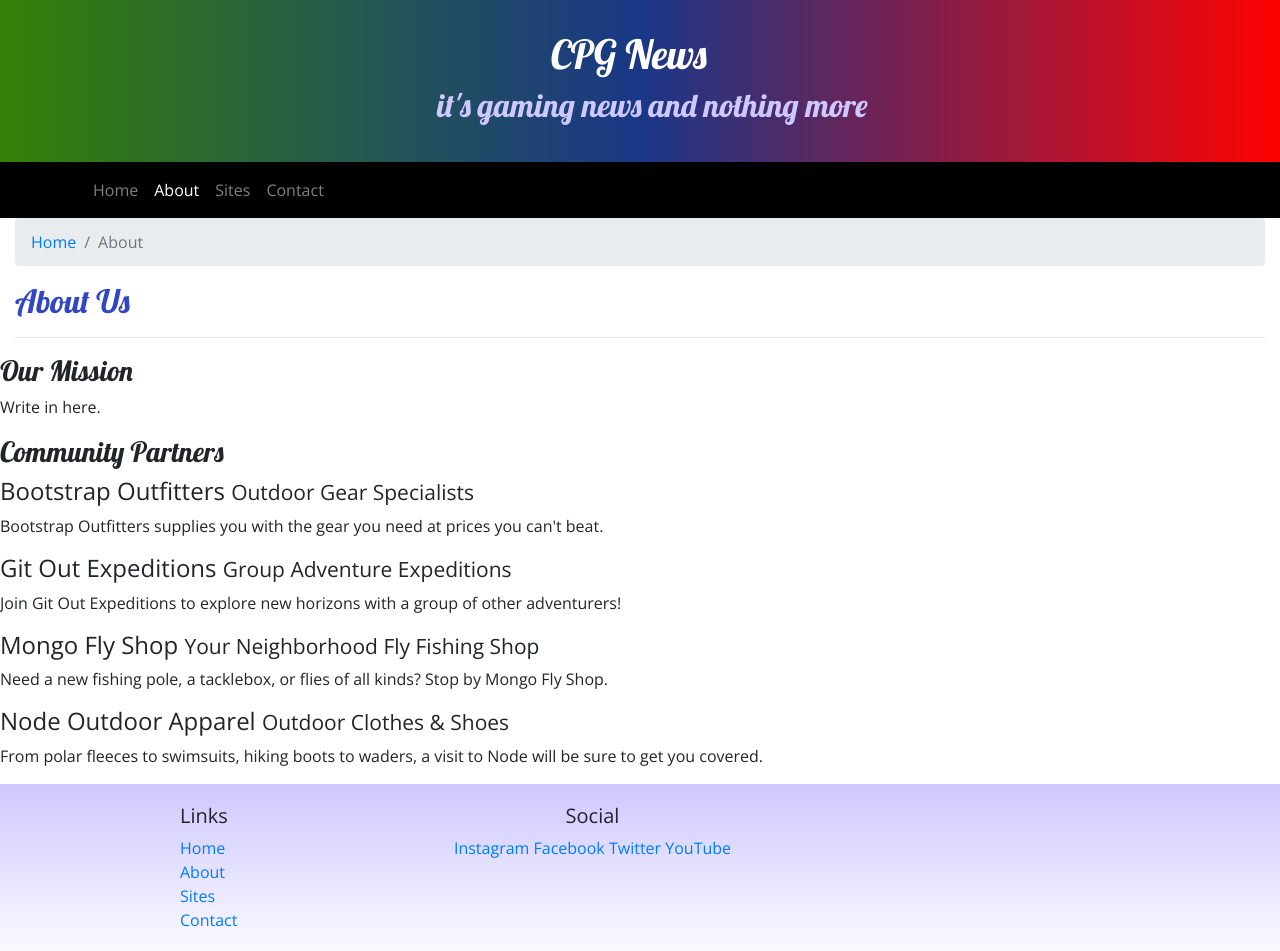
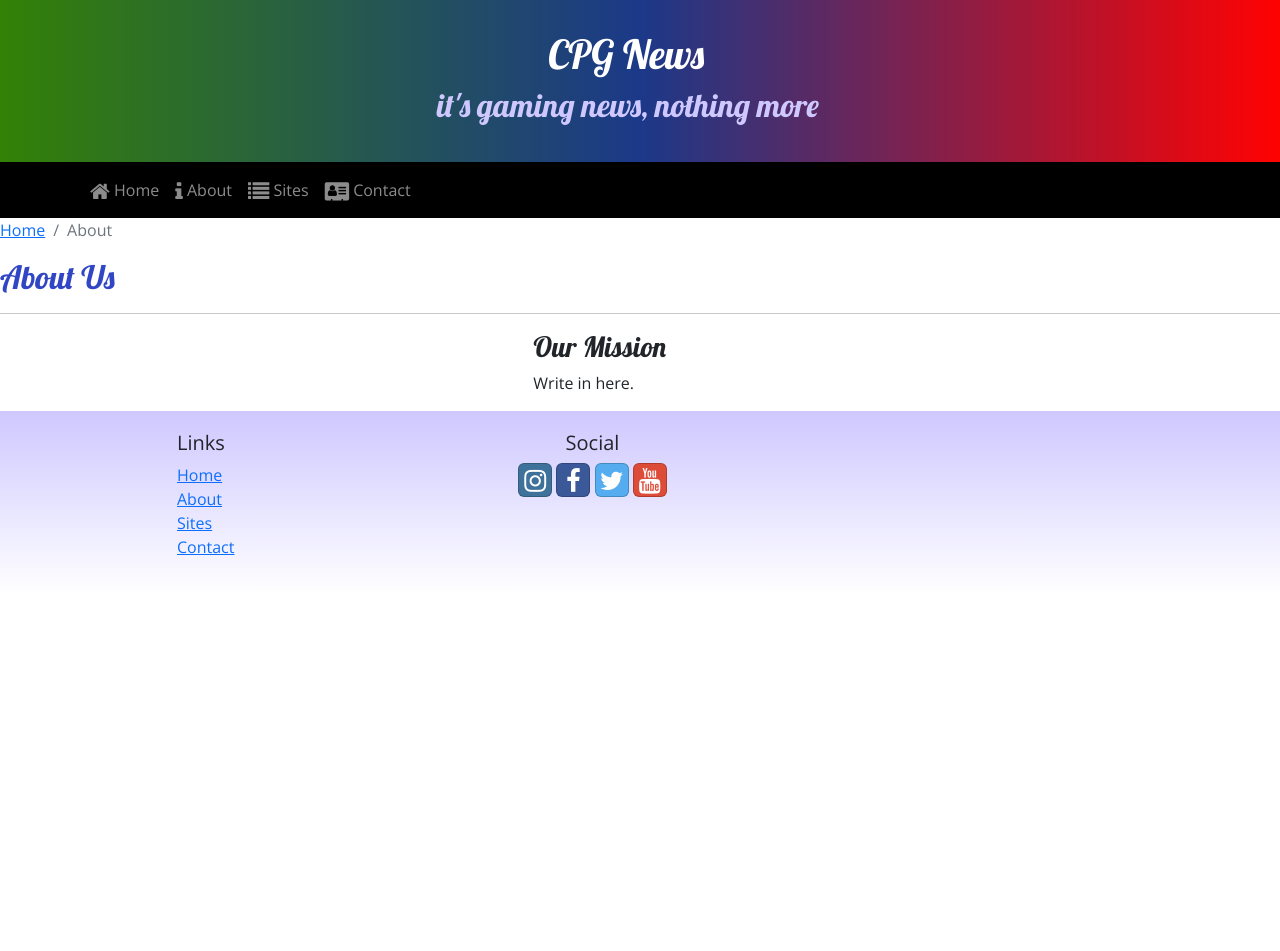
Before and after one commit to MaidenlessEldenLord/Cross-Platform-Gaming, a website: page aboutus.html in a window 1280 px wide. After the commit the page ends 800 px from the top, so only its background shows below. Drawn offline with nearby package versions, Linux system fonts and the light colour scheme.

Commit message:
Contactus.html - CPG News

```diff
--- a/aboutus.html
+++ b/aboutus.html
@@ -9,9 +9,11 @@
     <!-- Bootstrap CSS -->
     <link rel="stylesheet" href="node_modules/bootstrap/dist/css/bootstrap.min.css" />
 
-     <!-- Additional CSS must be placed after Bootstrap CSS -->
-     <link rel="stylesheet" href="https://fonts.googleapis.com/css?family=Lobster|Open+Sans" />
-     <link rel="stylesheet" href="css/styles.css" />
+    <!-- Additional CSS must be placed after Bootstrap CSS -->
+    <link rel="stylesheet" href="https://fonts.googleapis.com/css?family=Lobster|Open+Sans" />
+    <link rel="stylesheet" href="css/styles.css" />
+    <link rel="stylesheet" href="node_modules/font-awesome/css/font-awesome.min.css" />
+    <link rel="stylesheet" href="node_modules/bootstrap-social/bootstrap-social.css" />
 
     <title>CPG News</title>
 </head>
@@ -20,12 +22,12 @@
 
     <header class="jumbotron jumbotron-fluid">
         <div class="row">
-            <div class="col-md-6 offset-md-5">
+            <div class="col-md-5 offset-md-5">
                 <h1>CPG News</h1>
             </div>
             <div class="row">
-                <div class="col-md-12 offset-md-11">
-                    <h2>it's gaming news and nothing more</h2>
+                <div class="col-md-5 offset-md-4">
+                    <h2>it's gaming news, nothing more</h2>
                 </div>
             </div>
         </div>
@@ -37,12 +39,12 @@
         <button class="navbar-toggler ml-auto" type="button" data-toggle="collapse" data-target="#cpgnewsNavbar">
             <span class="navbar-toggler-icon"></span>
         </button>
-        <div class="collapse navbar-collapse" id="nucampNavbar">
+        <div class="collapse navbar-collapse" id="cpgnewsNavbar">
             <ul class="navbar-nav">
-                <li class="nav-item"><a class="nav-link" href="index.html">Home</a></li>
-                <li class="nav-item active"><a class="nav-link" href="#">About</a></li>
-                <li class="nav-item"><a class="nav-link" href="#">Sites</a></li>
-                <li class="nav-item"><a class="nav-link" href="#">Contact</a></li>
+                <li class="nav-item"><a class="nav-link" href="index.html"><i class="fa fa-home fa-lg"></i> Home</a></li>
+                <li class="nav-item active"><a class="nav-link" href="#"><i class="fa fa-info fa-lg"></i> About</a></li>
+                <li class="nav-item"><a class="nav-link" href="#"><i class="fa fa-list fa-lg"></i> Sites</a></li>
+                <li class="nav-item"><a class="nav-link" href="#"><i class="fa fa-address-card fa-lg"></i> Contact</a></li>
             </ul>
         </div>
     </div>
@@ -61,25 +63,13 @@
         </div>
 
         <div>
-            <div>
+            <div class="col-md-5 offset-md-5">
                 <h3>Our Mission</h3>
                 <p>Write in here.</p>
             </div>
         </div>
 
-        <div>
-            <div>
-                <h3>Community Partners</h3>
-                <h4>Bootstrap Outfitters <small>Outdoor Gear Specialists</small></h4>
-                <p>Bootstrap Outfitters supplies you with the gear you need at prices you can't beat.</p>
-                <h4>Git Out Expeditions <small>Group Adventure Expeditions</small></h4>
-                <p>Join Git Out Expeditions to explore new horizons with a group of other adventurers!</p>
-                <h4>Mongo Fly Shop <small>Your Neighborhood Fly Fishing Shop</small></h4>
-                <p>Need a new fishing pole, a tacklebox, or flies of all kinds? Stop by Mongo Fly Shop.</p>
-                <h4>Node Outdoor Apparel <small>Outdoor Clothes & Shoes</small></h4>
-                <p>From polar fleeces to swimsuits, hiking boots to waders, a visit to Node will be sure to get you covered.</p>
-            </div>
-        </div>
+
     </div>
 
     <footer>
@@ -91,15 +81,15 @@
                         <li><a href="index.html">Home</a></li>
                         <li><a href="#">About</a></li>
                         <li><a href="#">Sites</a></li>
-                        <li><a href="#">Contact</a></li>
+                        <li><a href="contactus.html">Contact</a></li>
                     </ul>
                 </div>
                 <div class="col-6 col-sm-5 text-center">
                     <h5>Social</h5>
-                    <a href="http://instagram.com/">Instagram</a>
-                    <a href="http://facebook.com/">Facebook</a>
-                    <a href="http://twitter.com/">Twitter</a>
-                    <a href="http://youtube.com/">YouTube</a>
+                    <a class="btn btn-social-icon btn-instagram" href="http://instagram.com/"><i class="fa fa-instagram"></i></a>
+                    <a class="btn btn-social-icon btn-facebook" href="http://facebook.com/"><i class="fa fa-facebook"></i></a>
+                    <a class="btn btn-social-icon btn-twitter" href="http://twitter.com/"><i class="fa fa-twitter"></i></a>
+                    <a class="btn btn-social-icon btn-google" href="http://youtube.com/"><i class="fa fa-youtube"></i></a>
                 </div>
            </div>
         </div>
```
Also changed, not shown: contactus.html (added, +119 -0 lines), index.html (+15 -13 lines), package.json (+8 -0 lines), 1 other file.
